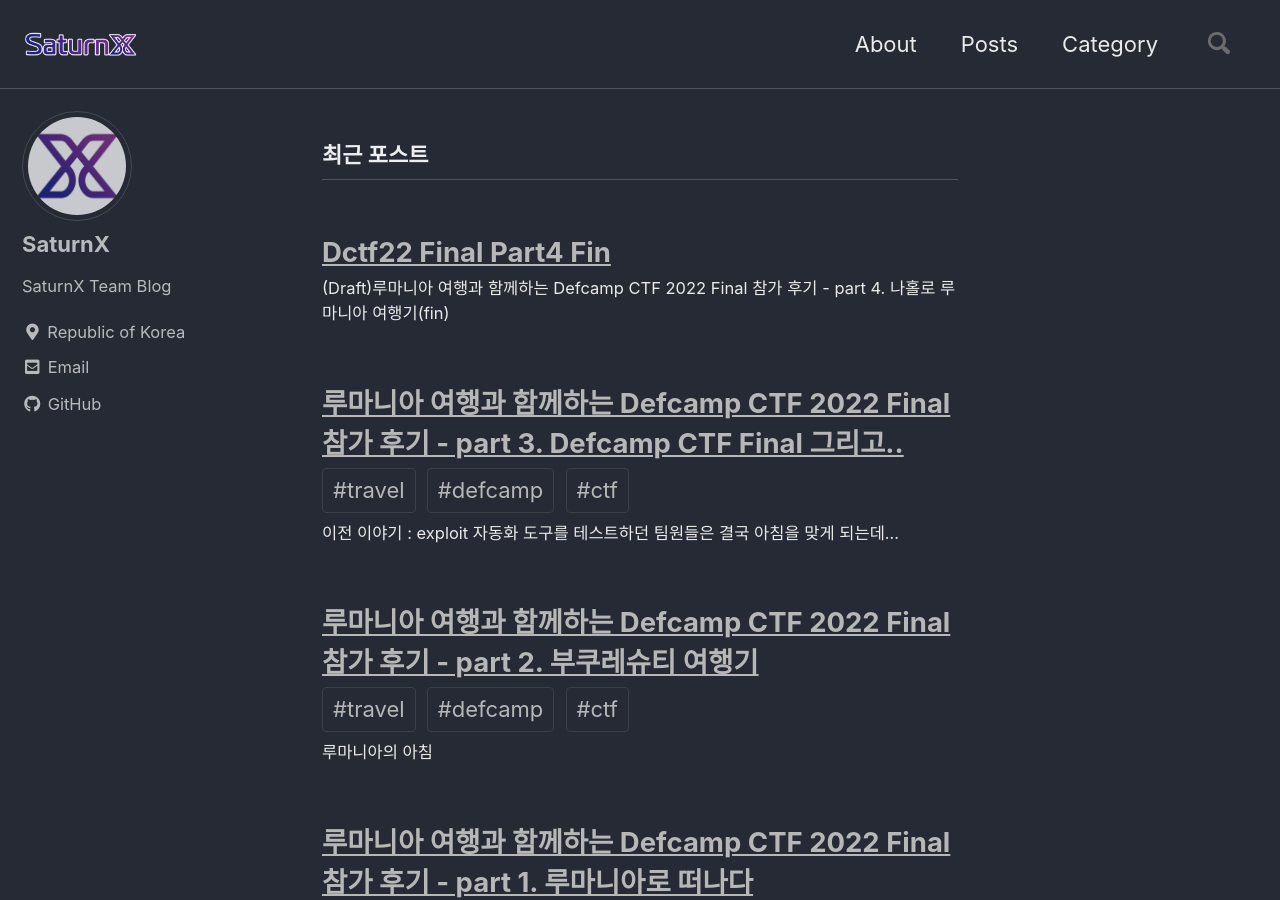
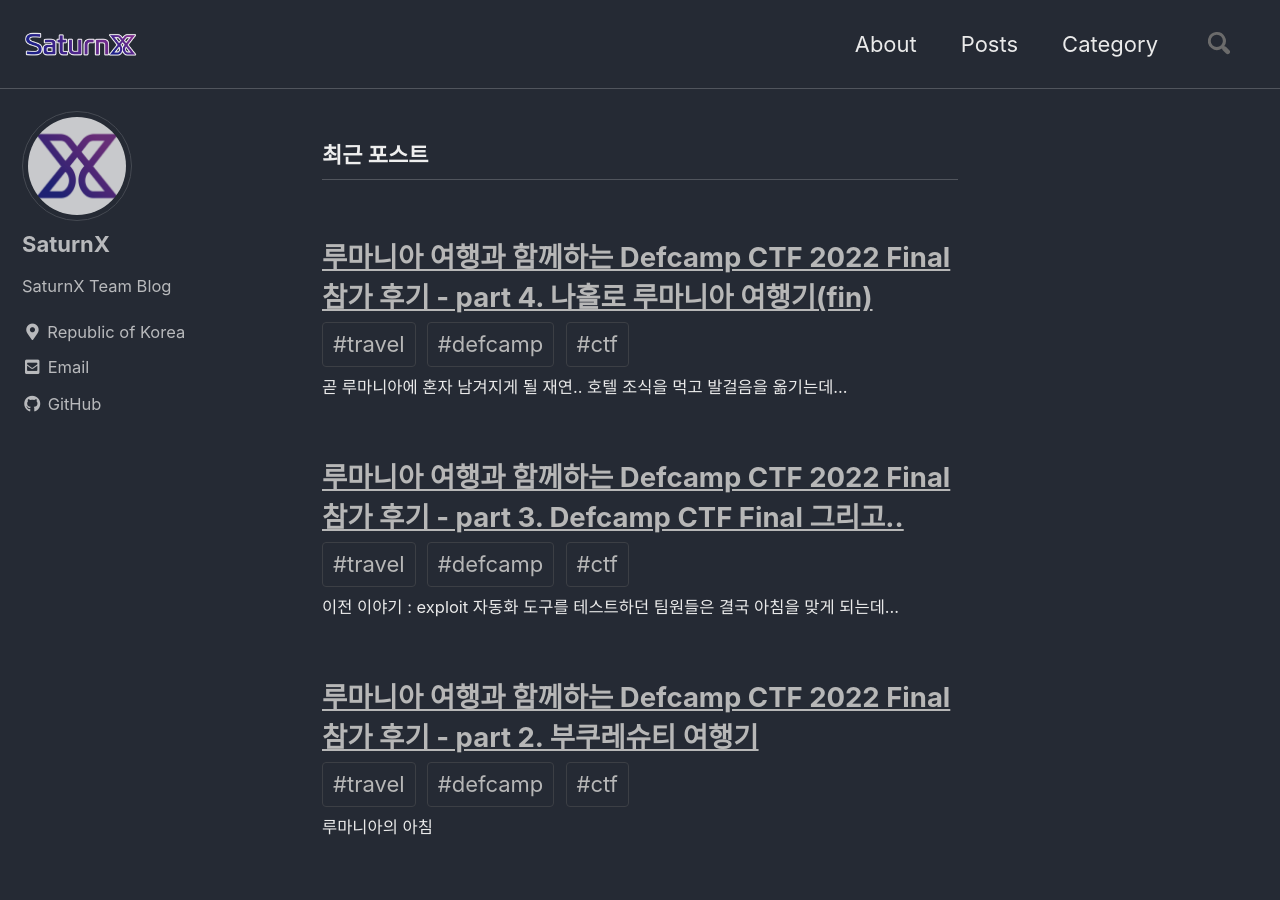
Before and after one commit to SaturnX-Korea/saturnx-korea.github.io, a Jekyll site: the page built from index.html, in a window 1280 px wide and 900 px high. Built offline with Jekyll 4.4.1, drawn with Linux system fonts in a browser that asks for light colours; cached includes are drawn as plain includes; some web fonts are replaced; the list of posts is cut into pages by our own code; comment, search, counter and statistics services are not loaded; a style sheet for code colours, icons or effects is not loaded.

Commit message:
Edit post-dctf22-part4

```diff
--- a/_posts/dctf22-final/2022-12-22-dctf22-final-part4-fin.md
+++ b/_posts/dctf22-final/2022-12-22-dctf22-final-part4-fin.md
@@ -1,5 +1,11 @@
-# (Draft)루마니아 여행과 함께하는 Defcamp CTF 2022 Final 참가 후기 - part 4. 나홀로 루마니아 여행기(fin)
+---
+title: "루마니아 여행과 함께하는 Defcamp CTF 2022 Final 참가 후기 - part 4. 나홀로 루마니아 여행기(fin)"
+author: Imreplay
+categories:
+  - review
+tags: [travel,defcamp, ctf]
 
+---
 
 > 곧 루마니아에 혼자 남겨지게 될 재연.. 호텔 조식을 먹고 발걸음을 옮기는데…
 
```
